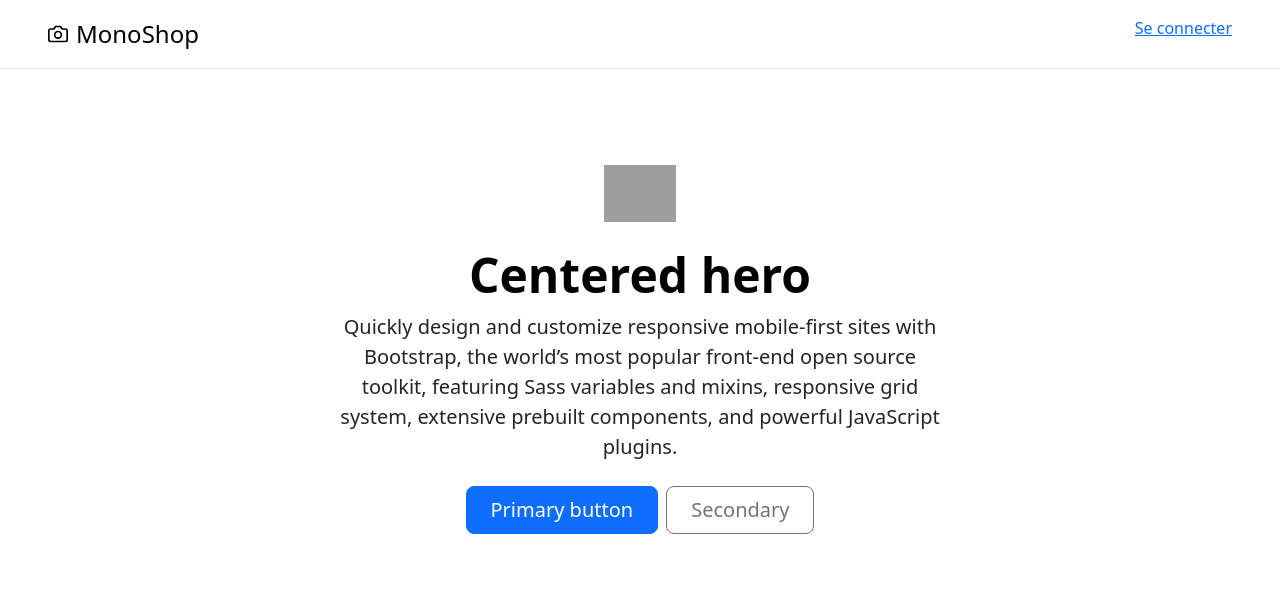
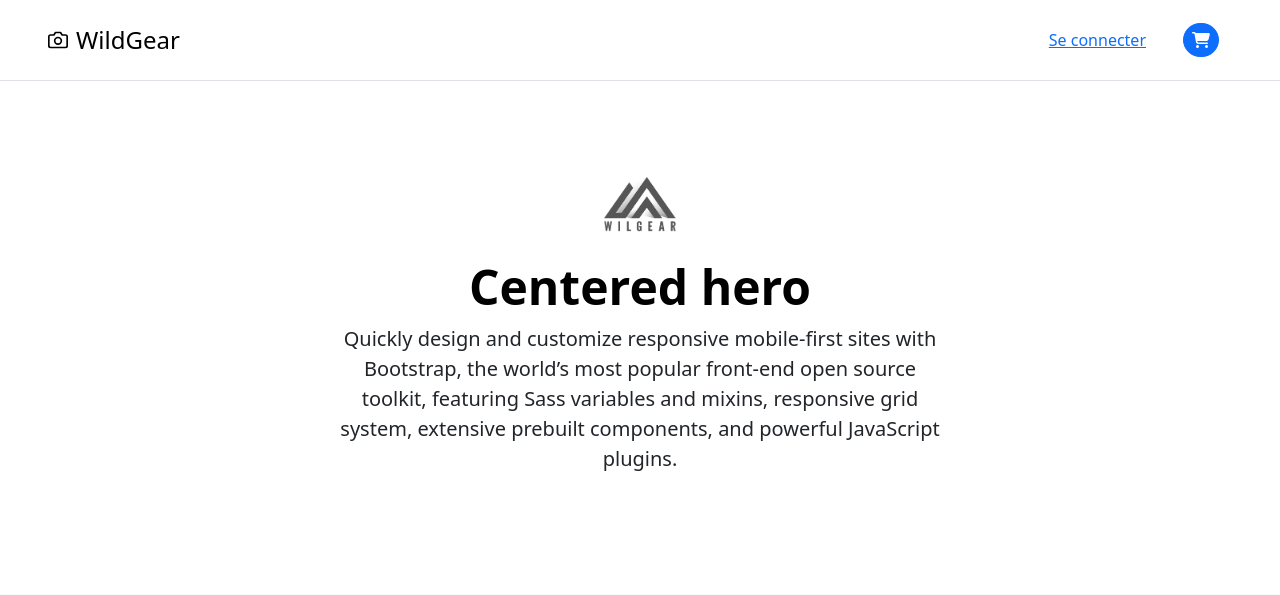
Before and after one commit to MeReda/salah-eshop, a PHP site: page / in a window 1280 px wide. Shown: the top 595 px of the page. Run offline with PHP 8.4, Linux system fonts and the light colour scheme; data comes from the database, SQL or seed files in the repository; a stand-in replaces the project's code that opens the database connection; grey boxes are pictures that could not be loaded.

Commit message:
added cart

```diff
--- a/index.php
+++ b/index.php
@@ -20,6 +20,7 @@ $Produits = afficher();
   <link href="css/bootstrap.min.css" rel="stylesheet">
 
   <script src="js/bootstrap.bundle.min.js"></script>
+  <link rel="stylesheet" href="https://cdnjs.cloudflare.com/ajax/libs/font-awesome/6.5.2/css/all.min.css" integrity="sha512-SnH5WK+bZxgPHs44uWIX+LLJAJ9/2PkPKZ5QiAj6Ta86w+fsb2TkcmfRyVX3pBnMFcV7oQPJkl9QevSCWr3W6A==" crossorigin="anonymous" referrerpolicy="no-referrer" />
 
 
   <style>
@@ -52,26 +53,52 @@ $Produits = afficher();
         <path d="M23 19a2 2 0 0 1-2 2H3a2 2 0 0 1-2-2V8a2 2 0 0 1 2-2h4l2-3h6l2 3h4a2 2 0 0 1 2 2z" />
         <circle cx="12" cy="13" r="4" />
       </svg>
-      <span class="fs-4">MonoShop</span>
+      <span class="fs-4">WildGear</span>
     </a>
 
-    <ul class="nav nav-pills">
+    <ul class="nav nav-pills align-items-center">
 
       <li class="nav-item"><a href="login.php">Se connecter</a></li>
+      <!-- Cart button  -->
+      <li class="nav-item ms-4">
+        <button type="button" class="btn" data-bs-toggle="modal" data-bs-target="#exampleModal">
+          <i class="fa-solid fa-cart-shopping btn btn-primary rounded-pill p-2"></i>
+        </button>
+      </li>
     </ul>
   </header>
 
   <main>
 
+    <!-- Cart modal -->
+    <div class="modal fade" id="exampleModal" tabindex="-1" aria-labelledby="exampleModalLabel" aria-hidden="true">
+      <div class="modal-dialog modal-dialog-centered modal-dialog-scrollable">
+        <div class="modal-content">
+          <div class="modal-header">
+            <h1 class="modal-title fs-5" id="exampleModalLabel">My Cart </h1>
+            <button type="button" class="btn-close" data-bs-dismiss="modal" aria-label="Close"></button>
+          </div>
+          <div class="modal-body">
+            <div id="cartItem">...</div>
+            <div class="foot d-flex gap-3 align-items-center justify-content-end">
+              <h3>Total</h3>
+              <h2 id="total">€ 0.00</h2>
+            </div>
+          </div>
+          <div class="modal-footer">
+            <button type="button" class="btn btn-secondary" data-bs-dismiss="modal">Close</button>
+            <button type="button" class="btn btn-primary">Pay</button>
+          </div>
+        </div>
+      </div>
+    </div>
+
     <div class="px-4 py-5 my-5 text-center">
-      <img class="d-block mx-auto mb-4" src="/docs/5.3/assets/brand/bootstrap-logo.svg" alt="" width="72" height="57">
+      <img class="d-block mx-auto mb-4" src="images/logo.png" alt="" width="72" height="57">
       <h1 class="display-5 fw-bold text-body-emphasis">Centered hero</h1>
       <div class="col-lg-6 mx-auto">
         <p class="lead mb-4">Quickly design and customize responsive mobile-first sites with Bootstrap, the world’s most popular front-end open source toolkit, featuring Sass variables and mixins, responsive grid system, extensive prebuilt components, and powerful JavaScript plugins.</p>
-        <div class="d-grid gap-2 d-sm-flex justify-content-sm-center">
-          <button type="button" class="btn btn-primary btn-lg px-4 gap-3">Primary button</button>
-          <button type="button" class="btn btn-outline-secondary btn-lg px-4">Secondary</button>
-        </div>
+
       </div>
     </div>
 
@@ -126,6 +153,8 @@ $Produits = afficher();
       </ul>
     </footer>
   </div>
+
+  <script src="js/AddToCart.js"></script>
 </body>
 
 </html>
--- /dev/null
+++ b/js/AddToCart.js
@@ -0,0 +1,23 @@
+var cart = [];
+
+function displayCart(a) {
+  let j = 0;
+  if (cart.length == 0) {
+    document.getElementById("cartItem").innerHTML = "Your cart is empty";
+  } else {
+    document.getElementById("cartItem").innerHTML = cart
+      .map((items) => {
+        var { image, title, price } = items;
+        return `
+        <div class='cart-item'>
+          <div class='row-img'>
+            <img class='' src=${image}>
+          </div>
+          <p>${title}</p>
+          <h2>€ ${price}</h2>
+        </div>
+        `;
+      })
+      .join("");
+  }
+}
```
Also changed, not shown: images/logo.png (added).
